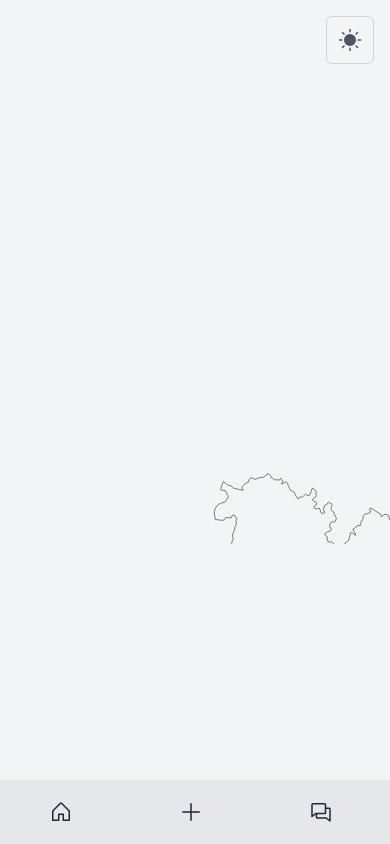
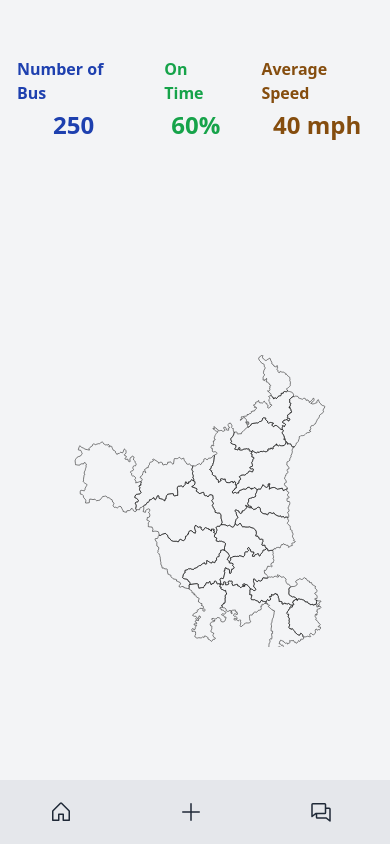
Before and after one commit to parik-shit/HR-Roadways-Map, a React (Create React App) app: page /map in a window 390 px wide. Built offline with nearby package versions, Linux system fonts and the light colour scheme.

Commit message:
made it mobile responsive

```diff
--- a/package.json
+++ b/package.json
@@ -7,6 +7,7 @@
     "@testing-library/jest-dom": "^5.17.0",
     "@testing-library/react": "^13.4.0",
     "@testing-library/user-event": "^13.5.0",
+    "@tippyjs/react": "^4.2.6",
     "autoprefixer": "^10.4.17",
     "axios": "^1.6.7",
     "d3-geo": "^3.1.0",
--- a/src/App.css
+++ b/src/App.css
@@ -6,6 +6,7 @@
   height: 40vmin;
   pointer-events: none;
 }
+
 
 @media (prefers-reduced-motion: no-preference) {
   .App-logo {
--- a/src/App.js
+++ b/src/App.js
@@ -1,31 +1,32 @@
 import React, { useContext } from 'react';
 import { BrowserRouter as Router, Route, Routes, Navigate } from 'react-router-dom';
-// import TaskList from './components/TaskList';
 import TaskForm from './components/TaskForm';
-import { ThemeProvider, ThemeContext } from './ThemeContext'; // Import the ThemeProvider
+import { ThemeProvider, ThemeContext } from './ThemeContext';
 import ThemeToggle from './components/ThemeToggle';
-import Sidebar from './components/sidebar/Sidebar'; // Import the Sidebar component
+import Sidebar from './components/sidebar/Sidebar';
 import BottomSidebar from './components/sidebar/BottomSidebar';
-import { useMediaQuery } from 'react-responsive';
 import { ToastContainer } from 'react-toastify';
 import 'react-toastify/dist/ReactToastify.css';
 import 'tailwindcss/tailwind.css';
 import MapBox from './components/Map/MapBox';
 import MapComponent from './components/Map/MapComponent';
+import MapPage from './components/Map/MapPage';
+import { SizeProvider, SizeContext } from './SizeProvider'; // Import SizeProvider and SizeContext
 
 function App() {
-  const isSmallScreen = useMediaQuery({ query: '(max-width: 768px)' });
-
   return (
-    <ThemeProvider> {/* Wrap your entire app with ThemeProvider */}
-      <ToastContainer /> {/* Render ToastContainer at the root level */}
-      <AppContent isSmallScreen={isSmallScreen} />
-    </ThemeProvider>
+    <SizeProvider> {/* Wrap your entire app with SizeProvider */}
+      <ThemeProvider>
+        <ToastContainer />
+        <AppContent />
+      </ThemeProvider>
+    </SizeProvider>
   );
 }
 
-function AppContent({ isSmallScreen }) {
+function AppContent() {
   const { darkMode } = useContext(ThemeContext); // Access the theme context
+  const { isSmallScreen } = useContext(SizeContext); // Access the size context
 
   const SidebarComponent = isSmallScreen ? BottomSidebar : Sidebar;
   const sidebarWidth = isSmallScreen ? 16 : 64; // Define sidebar width based on screen size
@@ -33,16 +34,15 @@ function AppContent({ isSmallScreen }) {
   return (
     <Router>
       <SidebarComponent />
-      <div className={`flex-1 justify-center items-center min-h-screen ${darkMode ? 'bg-gray-900 text-white' : 'bg-gray-100'} ${isSmallScreen ? '' : `pl-${sidebarWidth}`}`}>
-        {/* Conditionally apply the 'dark' class based on the theme state */}
+      <div className={`flex-1 justify-center items-center min-h-screen  ${darkMode ? 'bg-gray-900 text-white' : 'bg-gray-100'} ${isSmallScreen ? '' : `pl-${sidebarWidth}`}`}>
         <div className={`absolute top-0 right-0 m-4`}>
-          <ThemeToggle /> {/* Use the ThemeToggle component here */}
+          {/* <ThemeToggle />  */}
         </div>
         <Routes>
           <Route path="/" element={<MapBox />} />
           <Route path="/add" element={<TaskForm />} />
           {/* Add more routes here if needed */}
-          <Route path="/map" element={<MapBox />} />
+          <Route path="/map" element={<MapPage />} />
           <Route path="/maptest" element={<MapComponent />} />
           <Route path="*" element={<Navigate to="/" />} />
         </Routes>
--- /dev/null
+++ b/src/SizeProvider.js
@@ -0,0 +1,31 @@
+import React, { createContext, useState,useEffect } from "react";
+
+const SizeContext = createContext();
+
+const SizeProvider = ({ children }) => {
+  const [isSmallScreen, setIsSmallScreen] = useState(false);
+  const [isMobileDevice, setIsMobileDevice] = useState(false);
+
+  // Function to update screen size
+  const handleResize = () => {
+    setIsSmallScreen(window.innerWidth <= 768);
+    setIsMobileDevice(window.innerWidth <= 768 && window.innerHeight <= 768);
+  };
+
+  // Add event listener for resize events
+  useEffect(() => {
+    handleResize(); // Initial check
+    window.addEventListener('resize', handleResize);
+    return () => {
+      window.removeEventListener('resize', handleResize);
+    };
+  }, []);
+
+  return (
+    <SizeContext.Provider value={{ isSmallScreen, isMobileDevice }}>
+      {children}
+    </SizeContext.Provider>
+  );
+};
+
+export { SizeProvider, SizeContext }; // Exporting SizeProvider and SizeContext
--- a/src/components/Map/MapBox.js
+++ b/src/components/Map/MapBox.js
@@ -1,30 +1,17 @@
-import React from 'react';
-import { useMediaQuery } from 'react-responsive';
+import React, { useContext } from 'react';
 import MapComponent from './MapComponent';
-// import StateNameDisplay from './MapInfo';
+// import { SizeContext } from '../../SizeProvider'; // Import SizeContext
 import { ThemeContext } from '../../ThemeContext';
-import { useContext } from 'react';
+
 const MapBox = () => {
-  const {darkMode} = useContext(ThemeContext)
-  const isSmallScreen = useMediaQuery({ maxWidth: 640 });
-  const isMediumScreen = useMediaQuery({ maxWidth: 768 });
+  const { darkMode } = useContext(ThemeContext);
+  // const { isSmallScreen } = useContext(SizeContext); // Access isSmallScreen from SizeContext
 
-  let mapSize = 'w-70p h-70p';
-  if (isSmallScreen) {
-    mapSize = 'w-40p h-40p';
-  } else if (isMediumScreen) {
-    mapSize = 'w-60p h-60p';
-  }
+
 
   return (
-    <div className={`flex justify-center items-center h-screen ${darkMode ? 'bg-gray-900 text-white' : 'bg-gray-100 text-black'}`}>
-      <div className="ml-16">
-        {/* Wrap the contents with ThemeProvider */}
-          <div className={`relative ${mapSize}`}>
-            <MapComponent />
-            {/* <StateNameDisplay /> */}
-          </div>
-      </div>
+    <div className={`flex justify-center h-screen items-center  ${darkMode ? 'bg-gray-900 text-white' : 'bg-gray-100 text-black'}`}>
+      <MapComponent />
     </div>
   );
 };
--- a/src/components/Map/MapComponent.js
+++ b/src/components/Map/MapComponent.js
@@ -2,12 +2,31 @@ import React, { useRef, useEffect, useContext, useState } from 'react';
 import { geoMercator, geoPath } from 'd3-geo';
 import { select } from 'd3-selection'; // Import select from d3-selection
 import { ThemeContext } from '../../ThemeContext'; // Import the ThemeContext
+import { SizeContext } from '../../SizeProvider'; // Import SizeContext from your SizeProvider
+
 
 const MapComponent = () => {
   const svgRef = useRef();
   const { darkMode } = useContext(ThemeContext); // Access the theme mode from ThemeContext
+  const { isSmallScreen } = useContext(SizeContext); // Access the size-related values from SizeContext
   const [geojsonData, setGeojsonData] = useState(null);
   const [hoveredDistrict, setHoveredDistrict] = useState(null);
+
+  // ... Rest of your code ...
+
+  // Adjust the SVG width and height based on the screen size
+  const [svgWidth, setSvgWidth] = useState(800);
+  const [svgHeight, setSvgHeight] = useState(600);
+
+  useEffect(() => {
+    if (isSmallScreen) {
+      setSvgWidth(400);
+      setSvgHeight(300);
+    } else {
+      setSvgWidth(800);
+      setSvgHeight(600);
+    }
+  }, [isSmallScreen]);
 
   useEffect(() => {
     const fetchData = async () => {
@@ -27,20 +46,13 @@ const MapComponent = () => {
     if (!geojsonData) return; // If geojsonData is not available, return early
 
     const svg = select(svgRef.current); // Use select from d3-selection
-    const width = 800; // Set a fixed width for the SVG container
-    const height = 600; // Set a fixed height for the SVG container
+    const projection = geoMercator()
+      .fitSize([svgWidth, svgHeight], geojsonData); // Use the adjusted width and height
 
-    // Create a projection
-    const projection = geoMercator()
-      .fitSize([width, height], geojsonData);
-
-    // Create a path generator
     const pathGenerator = geoPath().projection(projection);
 
-    // Clear existing map content
     svg.selectAll('path').remove();
 
-    // Draw the GeoJSON outline
     svg.selectAll('path')
       .data(geojsonData.features)
       .enter()
@@ -52,21 +64,22 @@ const MapComponent = () => {
       .on('mouseover', (event, d) => {
         setHoveredDistrict(d.properties.Dist_Name);
         select(event.target)
-        .attr('fill', darkMode? 'lightslategrey':'lightgray'); // Change fill color on hover
+          .attr('fill', darkMode ? 'lightslategrey' : 'lightgray'); // Change fill color on hover
       })
       .on('mouseout', (event, d) => {
-
         select(event.target)
           .attr('fill', 'transparent'); // Reset fill color on mouseout only if it's not the currently hovered district
-
       });
-
-  }, [geojsonData, darkMode, hoveredDistrict]); // Add hoveredDistrict to dependency array
+  }, [geojsonData, darkMode, hoveredDistrict, svgWidth, svgHeight]); // Add hoveredDistrict and adjusted width/height to dependency array
 
   return (
-    <div>
-      {hoveredDistrict && <div className='text-3xl text-orange-400 font-mono font-bold ' style={{ position: 'absolute', top: 0, left: 0 }}>{hoveredDistrict}</div>}
-      <svg ref={svgRef} width={800} height={600} className="w-full h-full">
+    <div >
+      {hoveredDistrict && (
+        <div className='text-3xl text-orange-400 font-mono font-bold '>
+          {hoveredDistrict}
+        </div>
+      )}
+      <svg ref={svgRef} width={svgWidth} height={svgHeight}  className="w-full h-full ">
         {/* Adjust width and height as needed */}
       </svg>
     </div>
--- /dev/null
+++ b/src/components/Map/MapPage.jsx
@@ -0,0 +1,16 @@
+import React from 'react';
+import MapBox from './MapBox';
+import MapStats from './MapStats';
+
+const MapPage = () => {
+  return (
+    <div className="h-screen flex flex-col justify-between"> {/* Apply the h-screen utility class and flex properties */}
+      <div className=""> {/* Add margin to the top of the MapStats component */}
+        <MapStats />
+      </div>
+      <MapBox />
+    </div>
+  );
+};
+
+export default MapPage;
--- /dev/null
+++ b/src/components/Map/MapStats.js
@@ -0,0 +1,45 @@
+import React, { useState } from 'react';
+
+const MapStats = () => {
+    const [activeStat, setActiveStat] = useState(null);
+
+    const handleStatClick = (stat) => {
+        setActiveStat(stat === activeStat ? null : stat);
+    };
+
+    return (
+        <div className="flex justify-center items-center w-full h-full">
+            <div className="flex items-center mt-10">
+                {/* Stat: Number of Bus */}
+                <div className={`group stat bg-transparent border border-transparent p-4 rounded-tl-lg rounded-bl-lg cursor-pointer transition-colors duration-300 ease-in-out hover:bg-blue-100 ${activeStat === 'bus' ? 'bg-blue-100 border-blue-400 transform transition-transform duration-300' : ''}`} onClick={() => handleStatClick('bus')}>
+                    <span className="text-blue-800 font-semibold flex justify-center items-center h-full">
+                        Number of Bus
+                    </span>
+                    <p className="text-blue-800 font-bold text-2xl mt-1 flex justify-center items-center h-full">
+                        250
+                    </p>
+                </div>
+                {/* Stat: On Time */}
+                <div className={`group stat bg-transparent border border-transparent p-4 rounded-none cursor-pointer transition-colors duration-300 ease-in-out hover:bg-green-100 ${activeStat === 'time' ? 'bg-green-100  transform transition-transform duration-300' : ''}`} onClick={() => handleStatClick('time')}>
+                    <span className="text-green-600 font-semibold flex justify-center items-center h-full">
+                        On Time
+                    </span>
+                    <p className="text-green-600 font-bold text-2xl mt-1 flex justify-center items-center h-full">
+                        60%
+                    </p>
+                </div>
+                {/* Stat: Average Speed */}
+                <div className={`group stat bg-transparent border border-transparent p-4 rounded-tr-lg rounded-br-lg cursor-pointer transition-colors duration-300 ease-in-out hover:bg-yellow-100 ${activeStat === 'speed' ? 'bg-yellow-100 border-yellow-400 transform transition-transform duration-300' : ''}`} onClick={() => handleStatClick('speed')}>
+                    <span className="text-yellow-800 font-semibold flex justify-center items-center h-full">
+                        Average Speed
+                    </span>
+                    <p className="text-yellow-800 font-bold text-2xl mt-1 flex justify-center items-center h-full">
+                        40 mph
+                    </p>
+                </div>
+            </div>
+        </div>
+    );
+};
+
+export default MapStats;
--- a/src/components/ThemeToggle.js
+++ b/src/components/ThemeToggle.js
@@ -1,6 +1,8 @@
 import React, { useContext } from 'react';
 import { ThemeContext } from '../ThemeContext';
+import { SizeContext } from '../SizeProvider'; // Import the SizeContext
 import { Sun, Moon } from "@phosphor-icons/react";
+
 const MoonIcon = () => (
   <Moon weight='fill' className="w-6 h-6 text-white" />
 );
@@ -11,12 +13,13 @@ const SunIcon = () => (
 
 const ThemeToggle = () => {
   const { darkMode, toggleDarkMode } = useContext(ThemeContext);
+  const { isSmallScreen } = useContext(SizeContext); // Get the isSmallScreen value from SizeContext
 
   return (
     <button
       className={`w-12 h-12 flex items-center justify-center rounded-md border border-gray-300 focus:outline-none ${
         darkMode ? 'hover:bg-gray-600' : 'hover:bg-gray-200'
-      }`}
+      } ${isSmallScreen ? 'fixed bottom-16 left-0 ml-4 mb-4' : ''}`} // Conditionally apply styles based on isSmallScreen
       onClick={toggleDarkMode}
     >
       {darkMode ? <MoonIcon /> : <SunIcon />}
@@ -24,5 +27,4 @@ const ThemeToggle = () => {
   );
 };
 
-
 export default ThemeToggle;
--- a/tailwind.config.js
+++ b/tailwind.config.js
@@ -2,6 +2,7 @@
 module.exports = {
   content: ["./src/**/*.{js,jsx,ts,tsx}",],
   theme: {
+
     extend: {},
   },
   plugins: [],
```
Also changed, not shown: 1 other file (tests, documents, lock files or other folders). Lines whose indentation alone changed are shown as unchanged.
